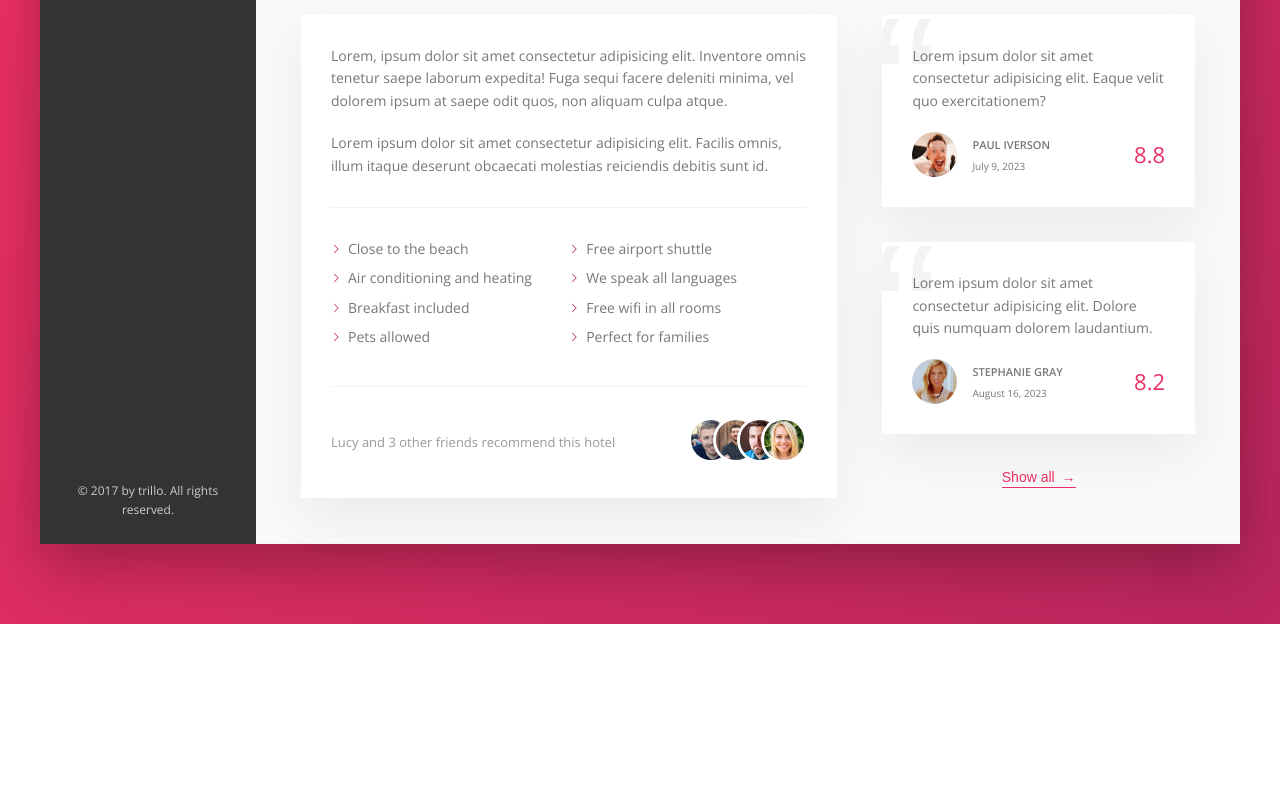
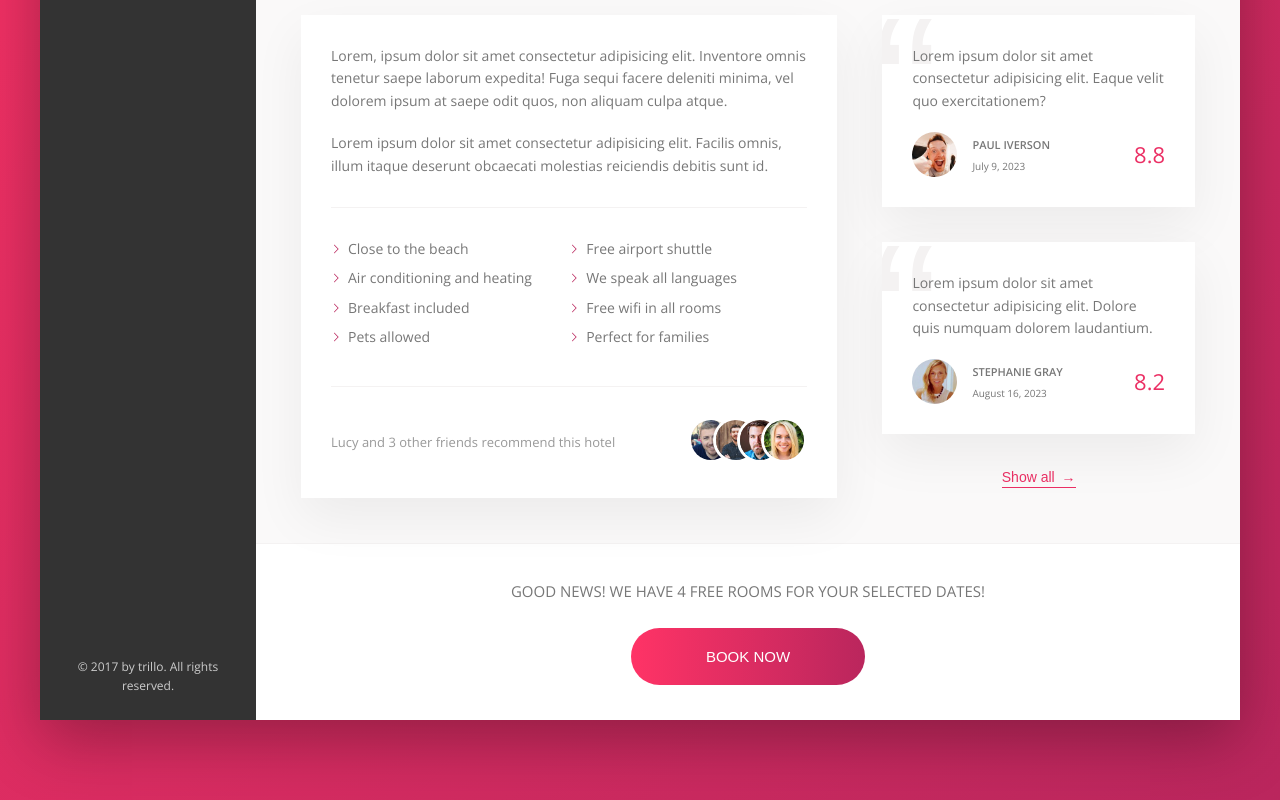
Before and after one commit to pauliversonc/trillo, a website built with Parcel: page index.html in a window 1280 px wide. Shown: the part 631-1431 px from the top of the page. Before the commit the page ends 1255 px from the top, so only its background shows below. Built offline with nearby package versions, Linux system fonts and the light colour scheme; files whose address does not match are found by name.

Commit message:
Add: cta design

```diff
--- a/index.html
+++ b/index.html
@@ -207,7 +207,16 @@
                             <button class="btn-inline">Show all <span>&rarr;</span></button>
                         </div>
 
-                        <div class="cta"></div>
+                    </div>
+
+                    <div class="cta">
+                        <h2 class="cta__book-now">
+                            Good news! We have 4 free rooms for your selected dates!
+                        </h2>
+                        <button class="btn">
+                            <span class="btn__visible">Book now</span>
+                            <span class="btn__invisible">Only 4 rooms left</span>
+                        </button>
                     </div>
 
                 </main>
--- a/sass/components/_button.scss
+++ b/sass/components/_button.scss
@@ -27,3 +27,54 @@
     animation: pulsate 1s infinite;
   }
 }
+
+
+.btn {
+  font-size: 1.5rem;
+  font-weight: 300;
+  text-transform: uppercase;
+  border-radius: 100px;
+  border: none;
+  background-image: linear-gradient(to right, var(--primary-light), var(--primary-dark));
+  color: #fff;
+  position: relative;
+  overflow: hidden;
+  cursor: pointer;
+
+  & > * {
+    display: inline-block;
+    height: 100%;
+    width: 100%;
+    transition: all .2s;
+  }
+
+  // Initial State
+  &__visible {
+    padding: 2rem 7.5rem;
+  }
+
+  &__invisible {
+    position: absolute;
+    left: 0;
+    top: -100%;
+    padding: 2rem 0;
+  }
+
+  &:hover {
+    background-image: linear-gradient(to left, var(--primary-light), var(--primary-dark));
+  }
+
+  // Hover State
+  &:hover &__visible{
+    transform: translateY(100%);
+  }
+
+  &:hover &__invisible{
+    top: 0;
+  }
+
+  &:focus {
+    outline: none;
+    animation: pulsate 1s infinite;
+  }
+}
--- a/sass/layout/_cta.scss
+++ b/sass/layout/_cta.scss
@@ -0,0 +1,10 @@
+.cta {
+  padding: 3.5rem 0;
+  text-align: center;
+
+  &__book-now {
+    font-weight: 300;
+    text-transform: uppercase;
+    margin-bottom: 2.5rem;
+  }
+}
--- a/sass/main.scss
+++ b/sass/main.scss
@@ -18,3 +18,4 @@
 @import "layout/main-view";
 @import "layout/sidebar";
 @import "layout/detail";
+@import "layout/cta";
```
Also changed, not shown: css/style.css.
